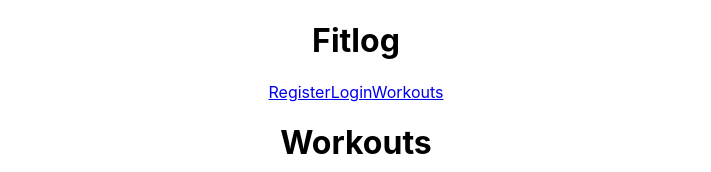
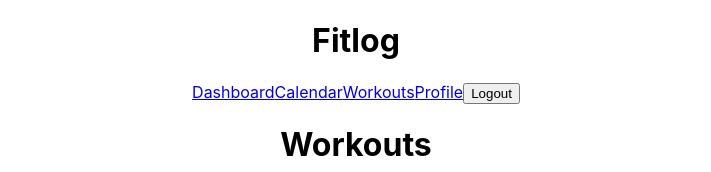
Before and after one commit to shiny-umbreon898/fitlog, a React (Create React App) app in the folder frontend/: page /workouts in a window 1280 px wide. Shown: the top 172 px of the page, without its empty margins (284-995 px from the left). Built offline with nearby package versions, Linux system fonts and the light colour scheme; no server answers; sample sign-in values are in the browser's storage.

Commit message:
added user login validation and blank pages (dashboard, calendar, profile) for conditional nav testing

```diff
--- a/frontend/src/App.js
+++ b/frontend/src/App.js
@@ -10,12 +10,27 @@ import Register from "./pages/Register";
 import Login from "./pages/Login";
 import Workouts from "./pages/Workouts";
 
-// import Dashboard from "./pages/Dashboard";
-// import Profile from "./pages/Profile";
+import Dashboard from "./pages/Dashboard";
+import Calendar from "./pages/Calendar";
+import Profile from "./pages/Profile";
 
 
 
 function App() {
+
+
+    // detect if user is looged in
+    const userId = localStorage.getItem("user_id");
+
+    // to log user out
+    const handleLogout = () => {
+        localStorage.removeItem("user_id");
+        alert("Logged out successfully");
+        window.location.href = "/login"; // redirect to login page
+    }
+
+
+
     return (
 
         <Router /* enable nav without page refresh */ >
@@ -25,15 +40,32 @@ function App() {
                 <h1>Fitlog</h1>
 
                 <nav>
-                    <Link to="/register">Register</Link>
-                    <Link to="/login">Login</Link>
-                    <Link to="/workouts">Workouts</Link>
+                    {userId ? ( // if user is logged in, show workouts and logout links
+                        <>
+                            <Link to="/">Dashboard</Link>
+                            <Link to="/calendar">Calendar</Link>
+                            <Link to="/workouts">Workouts</Link>
+                            <Link to="/profile">Profile</Link>
+                            <button onClick={handleLogout}>Logout</button>
+                        </>
+                    ) : (   //  default links for non-logged in users
+                        <>
+                            <Link to="/login">Login</Link>
+                            <Link to="/register">Register</Link>
+                        </>
+                    )}
                 </nav>
+
 
                 <Routes>
                     <Route path="/register" element={<Register />} />
                     <Route path="/login" element={<Login />} />
                     <Route path="/workouts" element={<Workouts />} />
+
+                    <Route path="/" element={<Dashboard />} />
+                    <Route path="/profile" element={<Profile />} />
+                    <Route path="/profile" element={<Calendar />} />
+
                 </Routes>
 
             </div>
--- /dev/null
+++ b/frontend/src/pages/Calendar.js
@@ -0,0 +1,9 @@
+// react hook for managing form state
+import { useState } from "react";
+
+function Calendar() {
+
+
+}
+
+export default Calendar;
--- /dev/null
+++ b/frontend/src/pages/Dashboard.js
@@ -0,0 +1,9 @@
+// react hook for managing form state
+import { useState } from "react";
+
+function Dashboard() {
+
+
+}
+
+export default Dashboard;
--- /dev/null
+++ b/frontend/src/pages/Profile.js
@@ -0,0 +1,9 @@
+// react hook for managing form state
+import { useState } from "react";
+
+function Profile() {
+
+
+}
+
+export default Profile;
--- a/frontend/src/pages/Workouts.js
+++ b/frontend/src/pages/Workouts.js
@@ -16,7 +16,15 @@ function Workouts() {
 
     // fetch workouts on page load
     useEffect(() => {
-        fetchWorkouts();
+
+        // user login validation
+        const userID = localStorage.getItem("user_id");
+
+        if (!userID) {
+            window.location.href = "/login"; // redirect to login if not logged in
+        } else {
+            fetchWorkouts();
+        }
     }, []);
 
 
```
